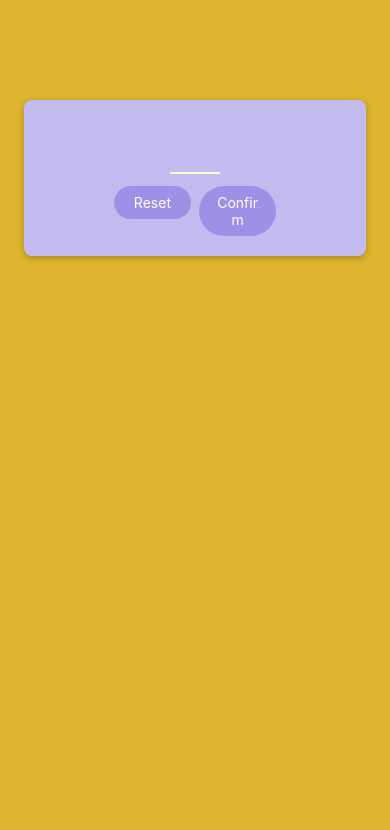
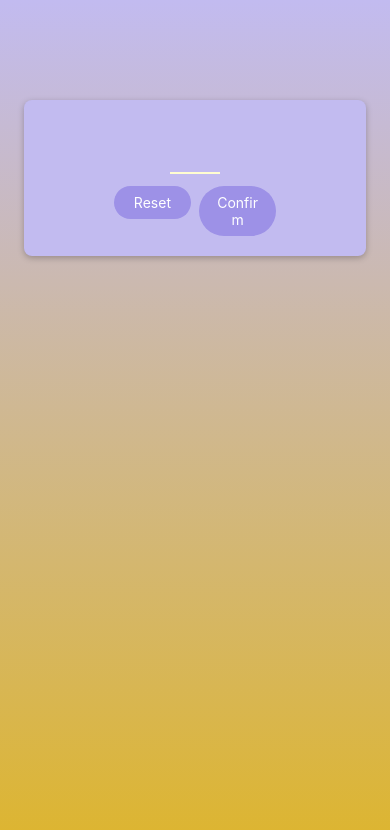
Before and after one commit to kelseyn12/gtnReactNative, a React Native app: screen / in a window 390 px wide. Shown: the top 830 px of the page. Built offline with nearby package versions, Linux system fonts and the light colour scheme.

Commit message:
got rid of View and installed expo linear gradient to add a gradient

```diff
--- a/App.js
+++ b/App.js
@@ -1,17 +1,17 @@
-import { StyleSheet, View } from 'react-native';
+import { StyleSheet } from 'react-native';
+import { LinearGradient } from 'expo-linear-gradient';
 import StartGameScreen from './screens/StartGameScreen';
 
 export default function App() {
   return (
-    <View style={styles.rootScreen}>
+    <LinearGradient colors={['#C2BBF0','#ddb52f']} style={styles.rootScreen}>
     <StartGameScreen />
-    </View>
+    </LinearGradient>
   );
 }
 
 const styles = StyleSheet.create({
   rootScreen: {
     flex: 1,
-    backgroundColor:'#ddb52f'
   }
 });
--- a/package.json
+++ b/package.json
@@ -15,7 +15,8 @@
     "react": "18.2.0",
     "react-dom": "18.2.0",
     "react-native": "0.72.4",
-    "react-native-web": "~0.19.6"
+    "react-native-web": "~0.19.6",
+    "expo-linear-gradient": "~12.3.0"
   },
   "devDependencies": {
     "@babel/core": "^7.20.0"
```
Also changed, not shown: 1 other file (tests, documents, lock files or other folders).
